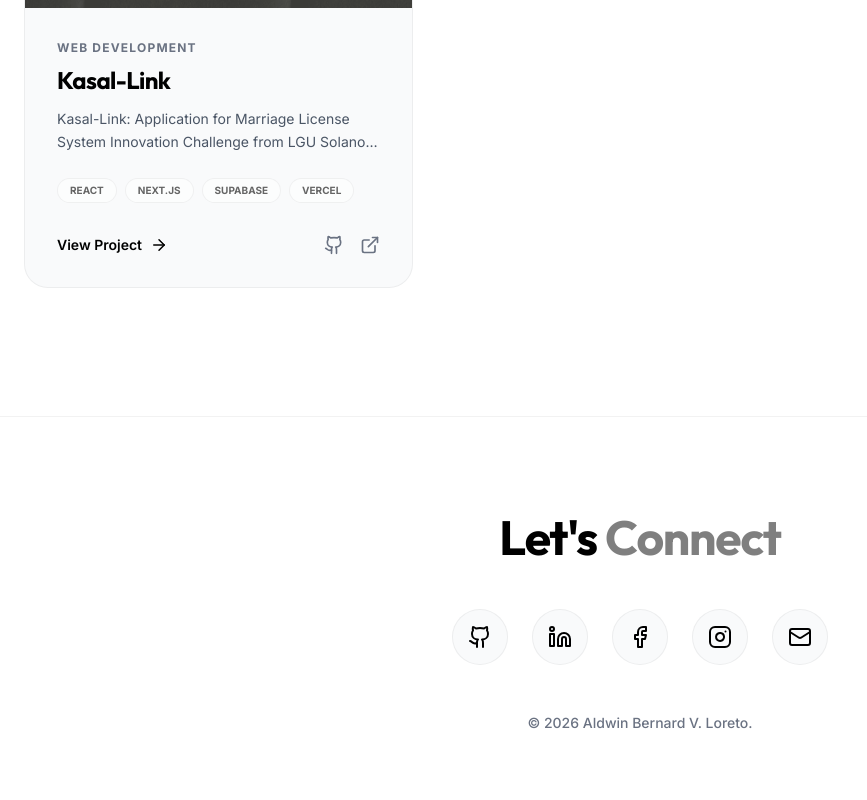
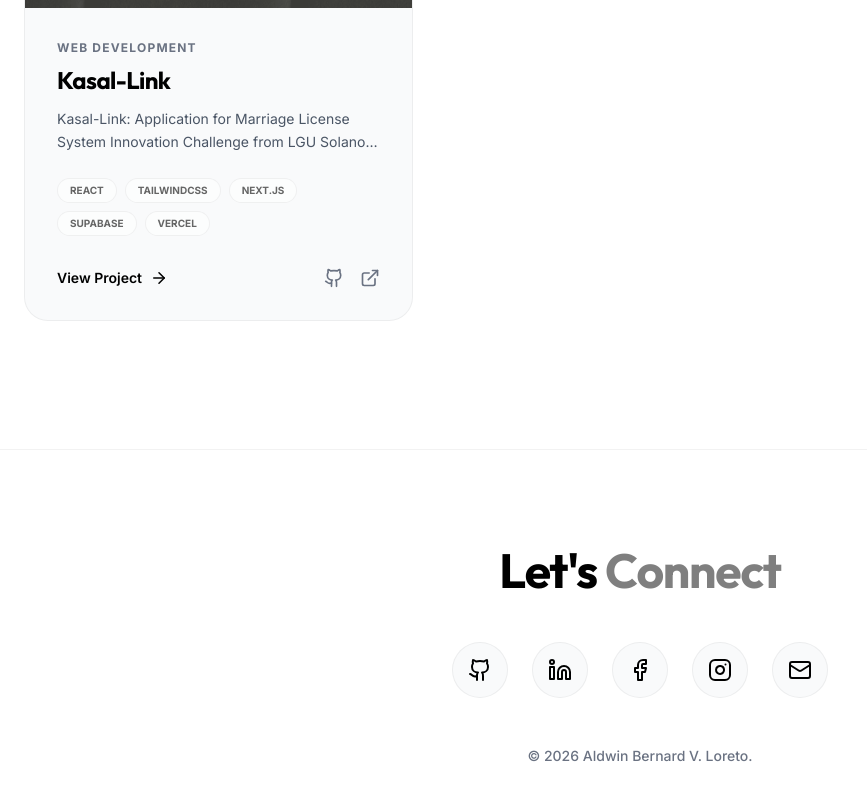
Before and after one commit to iHoshiii/Aldwin-Portfolio, a React app: page / in a window 1280 px wide. Shown: the part 2258-3058 px from the top of the page, without its empty margins (0-867 px from the left). Built offline with nearby package versions, Linux system fonts and the light colour scheme; the HTML template or start-up script is replaced by a standard one.

Commit message:
Solano MLS project

```diff
--- a/src/components/ProjectCard.tsx
+++ b/src/components/ProjectCard.tsx
@@ -100,7 +100,7 @@ const ProjectCard: React.FC<ProjectCardProps> = ({ project, index }) => {
                                     {/* Left Column: Description & Gallery */}
                                     <div className="lg:col-span-8 space-y-12">
                                         <div className="space-y-6">
-                                            <h3 className="text-2xl font-bold border-b-2 border-black dark:border-white pb-3 inline-block">The Story</h3>
+                                            <h3 className="text-2xl font-bold border-b-2 border-black dark:border-white pb-3 inline-block">Description</h3>
                                             <p className="text-gray-600 dark:text-gray-400 leading-relaxed text-xl font-medium">
                                                 {project.fullDescription || project.description}
                                             </p>
@@ -109,7 +109,7 @@ const ProjectCard: React.FC<ProjectCardProps> = ({ project, index }) => {
                                         {/* Grid Gallery */}
                                         {project.gallery && project.gallery.length > 0 && (
                                             <div className="space-y-8">
-                                                <h3 className="text-2xl font-bold border-b-2 border-black dark:border-white pb-3 inline-block">Snapshots</h3>
+                                                <h3 className="text-2xl font-bold border-b-2 border-black dark:border-white pb-3 inline-block">Sample Images</h3>
                                                 <div className="grid grid-cols-1 md:grid-cols-2 gap-6">
                                                     {project.gallery.map((img, idx) => (
                                                         <motion.div
--- a/src/data/projects.ts
+++ b/src/data/projects.ts
@@ -17,11 +17,11 @@ export const projects: Project[] = [
         title: "Kasal-Link",
         category: "Web Development",
         description: "Kasal-Link: Application for Marriage License System Innovation Challenge from LGU Solano Nueva Vizaya",
-        fullDescription: "Kasal-Link is a digital transformation initiative for the Local Government Unit of Solano. It streamlines the marriage license application process, reducing wait times and improving record accuracy. Built with a focus on ease of use for citizens and efficient management for LGU staff.",
+        fullDescription: "The Solano Marriage License System is a web-based platform designed specifically for the Local Government Unit (LGU) of Solano’s Municipal Civil Registrar Office (MCRO). By moving the process online, the system simplifies how residents apply for marriage licenses while helping staff manage records more efficiently.",
         image: "/images/SolanoMarriageLicense/Presentation.png",
         link: "https://solanomarriagesystem.vercel.app/",
         githubLink: "https://github.com/iHoshiii/Marriage-License-System",
-        tech: ["React", "Next.js", "Supabase", "Vercel"],
+        tech: ["React", "Tailwindcss", "Next.js", "Supabase", "Vercel"],
         gallery: [
             "/images/SolanoMarriageLicense/DataPrivacy.jpg",
             "/images/SolanoMarriageLicense/ApplicationForm.jpg",
```
